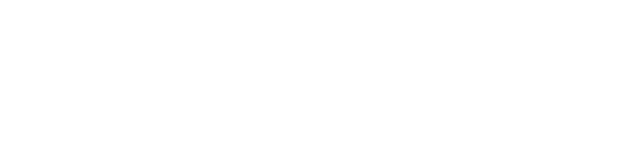
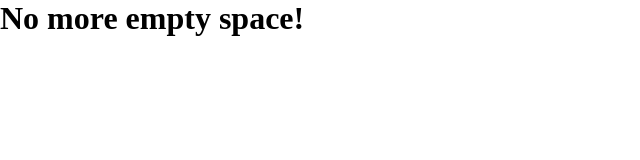
Before and after one commit to theomorphic/rsschool-cv, a plain HTML site: page index.html in a window 1280 px wide. Shown: the whole page, without its empty margins (0-640 px from the left). Drawn offline with Linux system fonts and the light colour scheme.

Commit message:
fix: add content

```diff
--- a/index.html
+++ b/index.html
@@ -8,6 +8,6 @@
 	<link rel="stylesheet" href="/style.css">
 </head>
 <body>
-
+	<h1>No more empty space!</h1>
 </body>
 </html>
```
